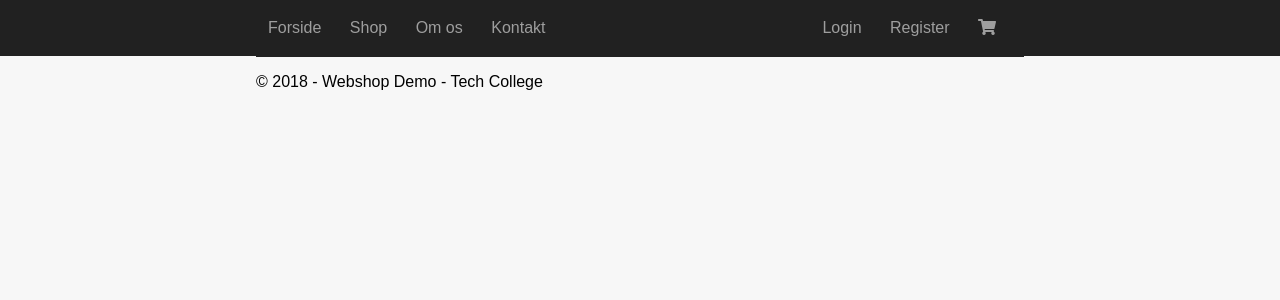
After one commit to kristianjonsson/ehandel, a PHP site: page /cart.php in a window 1280 px wide. The commit adds this page. Shown: the top 300 px of the page. Run offline with PHP 8.4, Linux system fonts and the light colour scheme; some libraries are stand-ins or nearby versions.

Commit message:
cart side

```diff
--- /dev/null
+++ b/public_html/cart.php
@@ -0,0 +1,57 @@
+<!DOCTYPE html>
+<html lang="da">
+
+<head>
+    <meta charset="utf-8" />
+    <meta name="viewport" content="width=device-width, initial-scale=1.0">
+    <link rel="stylesheet" href="styles.css">
+
+    <link rel="stylesheet" href="https://use.fontawesome.com/releases/v5.0.13/css/all.css" integrity="sha384-DNOHZ68U8hZfKXOrtjWvjxusGo9WQnrNx2sqG0tfsghAvtVlRW3tvkXWZh58N9jp" crossorigin="anonymous">
+    <title>cart</title>
+</head>
+
+<body>
+
+<header>
+    <nav>
+        <div>
+            <ul>
+                <li>
+                    <a href="index.php">Forside</a>
+                </li>
+                <li>
+                    <a href="">Shop</a>
+                </li>
+                <li>
+                    <a href="">Om os</a>
+                </li>
+                <li>
+                    <a href="">Kontakt</a>
+                </li>
+            </ul>
+
+            <div class="formElements">
+                <ul>
+                    <li>
+                        <a href="">Login</a>
+                    </li>
+                    <li>
+                        <a href="">Register</a>
+                    </li>
+                    <li>
+                        <a href=""><i class="fas fa-shopping-cart carti"></i></a>
+                    </li>
+                </ul>
+
+            </div>
+        </div>
+    </nav>
+</header>
+<footer>
+    <p>&copy; 2018 - Webshop Demo - Tech College</p>
+</footer>
+</div>
+
+</body>
+
+</html>
--- a/public_html/index.php
+++ b/public_html/index.php
@@ -17,7 +17,7 @@
 			<div>
 				<ul>
 					<li>
-						<a href="">Forside</a>
+						<a href="index.php">Forside</a>
 					</li>
 					<li>
 						<a href="">Shop</a>
@@ -39,7 +39,7 @@
 							<a href="">Register</a>
 						</li>
                         <li>
-                            <a href=""><i class="fas fa-shopping-cart carti"></i></a>
+                            <a href="cart.php"><i class="fas fa-shopping-cart carti"></i></a>
                         </li>
 					</ul>
 
```
